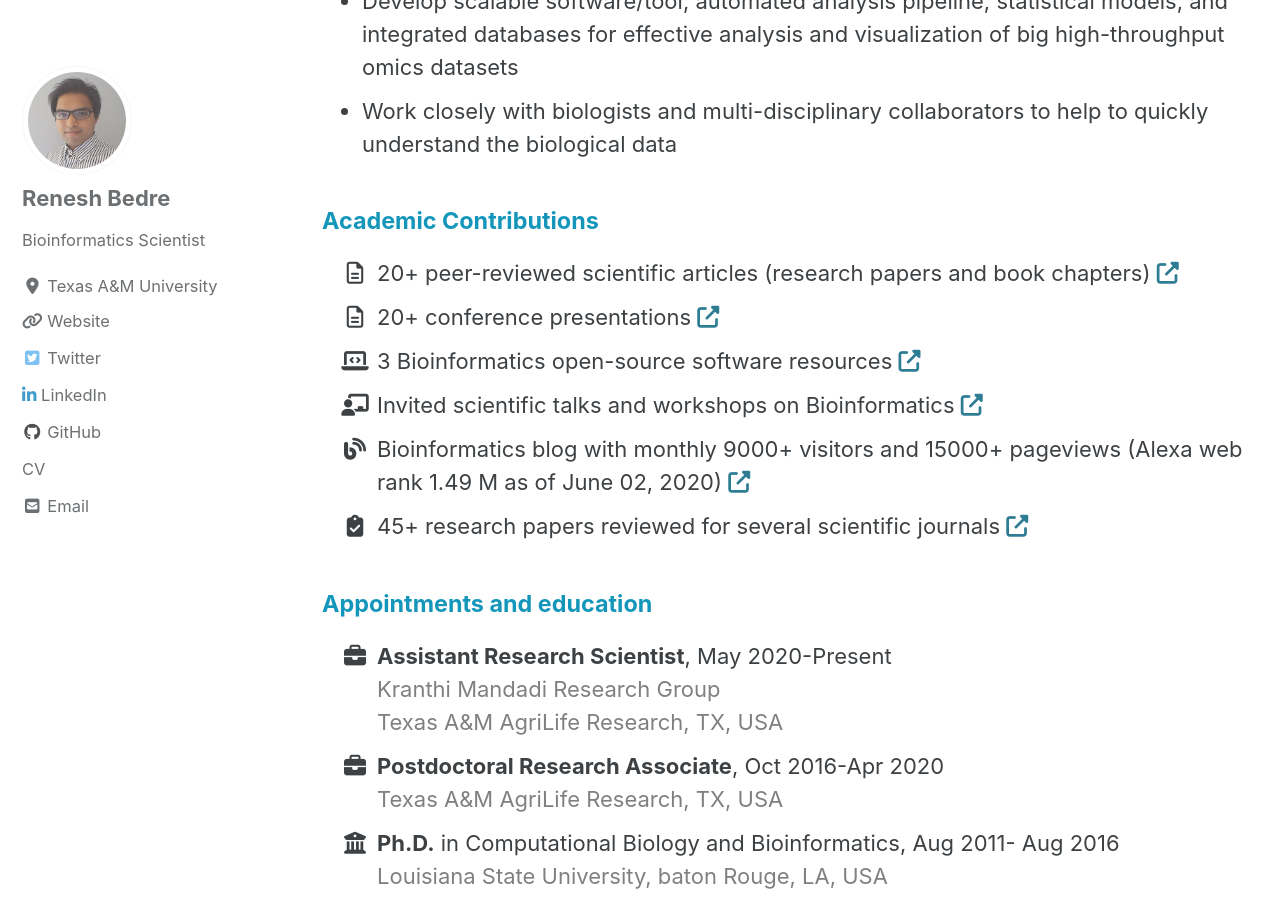
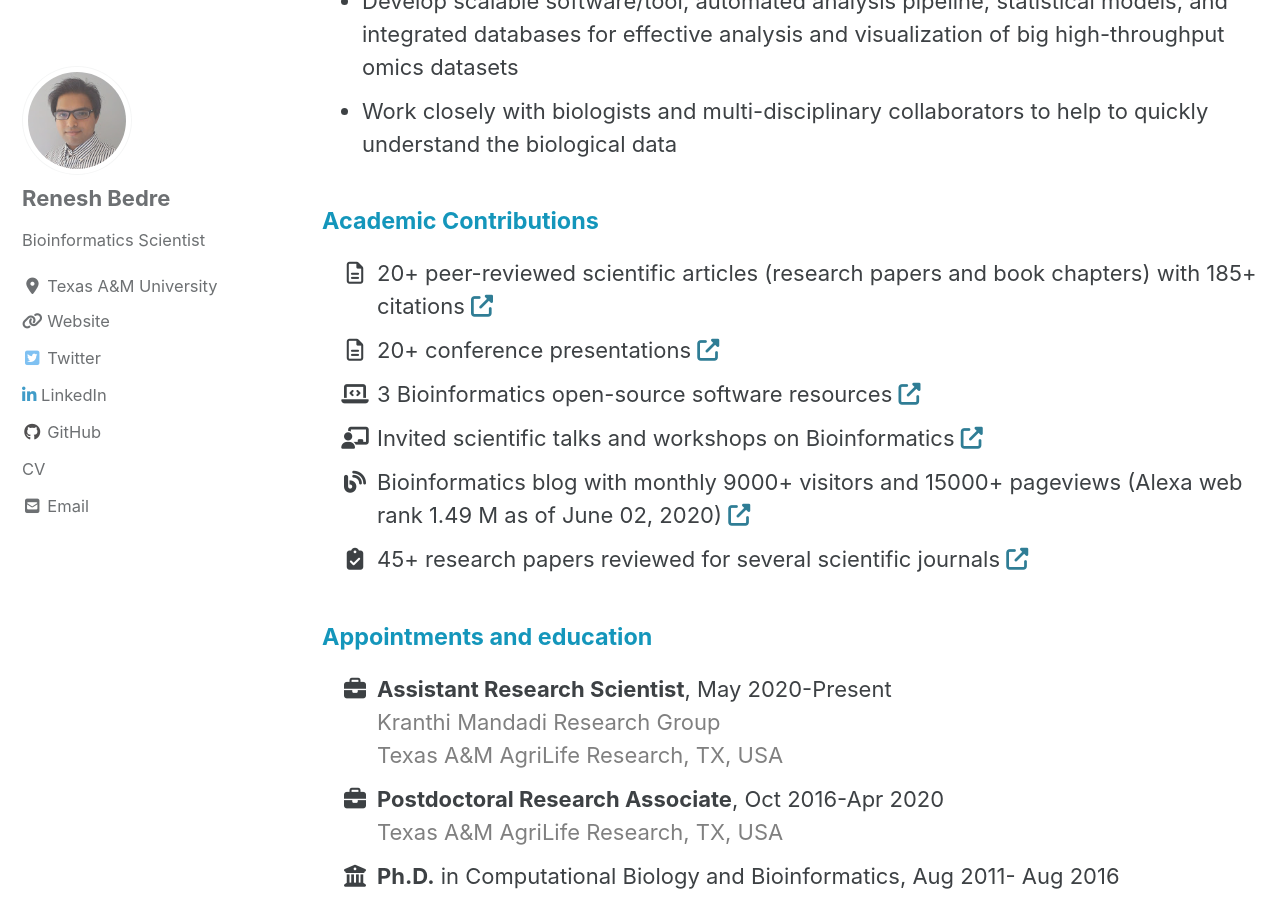
Before and after one commit to reneshbedre/reneshbedre.github.io, a Jekyll site: the page built from _pages/home.html, in a window 1280 px wide and 900 px high, scrolled down 1233 px. Built offline with Jekyll 4.4.1, drawn with Linux system fonts in a browser that asks for light colours; cached includes are drawn as plain includes; nearby versions of some CDN libraries; a style sheet for code colours, icons or effects is not loaded.

Commit message:
home updated

```diff
--- a/_layouts/home.html
+++ b/_layouts/home.html
@@ -41,7 +41,7 @@ classes: wide
 <h4 style="color:#1496BB">Academic Contributions</h4>
  <ul class="fa-ul">
     <li><span class="fa-li"><i class="far fa-file-alt"></i></span> 20+ peer-reviewed scientific articles (research papers and
-        book chapters) <a href="https://reneshbedre.github.io/pub/" target="_blank"><i class="fas fa-external-link-alt"></i></a></li>
+        book chapters) with 185+ citations <a href="https://reneshbedre.github.io/pub/" target="_blank"><i class="fas fa-external-link-alt"></i></a></li>
     <li><span class="fa-li"><i class="far fa-file-alt"></i></span> 20+ conference presentations
         <a href="https://reneshbedre.github.io/pub/" target="_blank"><i class="fas fa-external-link-alt"></i></a></li>
     <li><span class="fa-li"><i class="fas fa-laptop-code"></i></span> 3 Bioinformatics open-source software resources
--- a/_pages/home.html
+++ b/_pages/home.html
@@ -45,7 +45,7 @@ permalink: /about/
 <h4 style="color:#1496BB">Academic Contributions</h4>
  <ul class="fa-ul">
     <li><span class="fa-li"><i class="far fa-file-alt"></i></span> 20+ peer-reviewed scientific articles (research papers and
-        book chapters) <a href="https://reneshbedre.github.io/pub/" target="_blank"><i class="fas fa-external-link-alt"></i></a></li>
+        book chapters) with 185+ citations <a href="https://reneshbedre.github.io/pub/" target="_blank"><i class="fas fa-external-link-alt"></i></a></li>
     <li><span class="fa-li"><i class="far fa-file-alt"></i></span> 20+ conference presentations
         <a href="https://reneshbedre.github.io/pub/" target="_blank"><i class="fas fa-external-link-alt"></i></a></li>
     <li><span class="fa-li"><i class="fas fa-laptop-code"></i></i></span> 3 Bioinformatics open-source software resources
```
